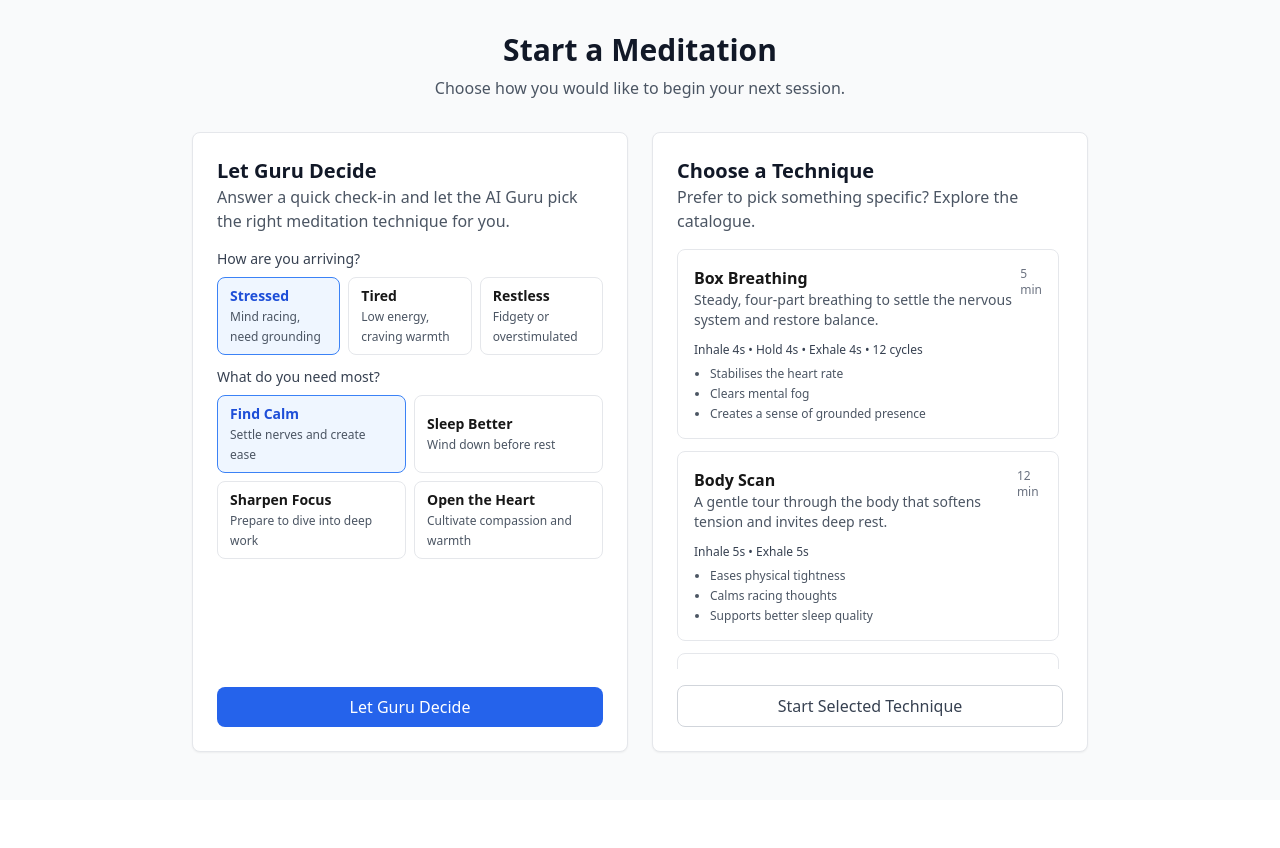
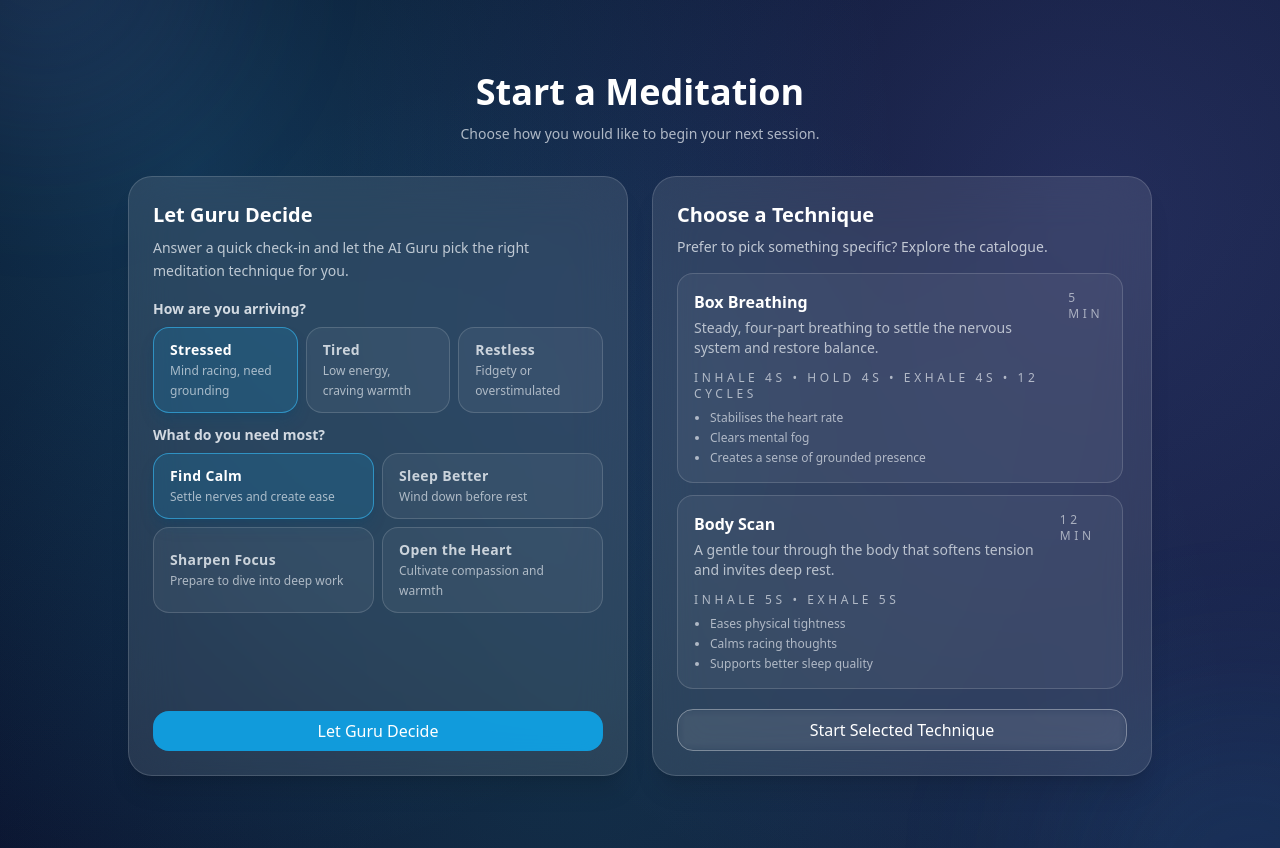
Before and after one commit to CelebrityPunks/gooroo, a Next.js app: page /meditate in a window 1280 px wide. Before the commit the page ends 800 px from the top, so only its background shows below. Built offline with nearby package versions, Linux system fonts and the light colour scheme.

Commit message:
feat: refresh meditation experience styling

```diff
--- a/app/layout.tsx
+++ b/app/layout.tsx
@@ -5,7 +5,8 @@ import { AuthProvider } from '../components/auth/AuthProvider';
 
 export const metadata: Metadata = {
   title: 'AI Guru Meditation',
-  description: 'A voice-first meditation app where users speak to an AI Guru who guides meditation in real time',
+  description:
+    'A voice-first meditation app where users speak to an AI Guru who guides meditation in real time',
 };
 
 export default function RootLayout({
@@ -14,11 +15,11 @@ export default function RootLayout({
   children: React.ReactNode;
 }) {
   return (
-    <html lang="en">
-      <body className="font-sans antialiased">
+    <html lang='en'>
+      <body className='app-body font-sans antialiased'>
         <AuthProvider>
-          <main className="min-h-screen">
-            {children}
+          <main className='app-shell'>
+            <div className='app-shell__content'>{children}</div>
           </main>
         </AuthProvider>
       </body>
--- a/app/meditate/MeditateLobby.tsx
+++ b/app/meditate/MeditateLobby.tsx
@@ -145,31 +145,30 @@ export default function MeditateLobby({ techniques }: MeditateLobbyProps) {
   };
 
   return (
-    <div className='min-h-screen bg-gray-50 p-8'>
-      <div className='max-w-4xl mx-auto space-y-8'>
-        <header className='text-center space-y-2'>
-          <h1 className='text-3xl font-bold text-gray-900'>
+    <div className='mx-auto flex w-full max-w-5xl flex-col gap-8'>
+      <header className='space-y-3 text-center'>
+        <h1 className='text-3xl font-semibold text-white md:text-4xl'>
           Start a Meditation
         </h1>
-          <p className='text-gray-600'>
+        <p className='text-sm text-slate-100/70'>
           Choose how you would like to begin your next session.
         </p>
       </header>
 
       {error && (
-          <div className='bg-red-50 border border-red-200 text-red-700 px-4 py-3 rounded-lg'>
+        <div className='rounded-2xl border border-rose-400/40 bg-rose-500/10 px-4 py-3 text-rose-100 shadow-lg backdrop-blur-md'>
           {error}
         </div>
       )}
 
       <div className='grid gap-6 lg:grid-cols-2'>
-          <Card className='flex flex-col h-full justify-between space-y-4 p-6'>
+        <Card className='flex h-full flex-col justify-between space-y-6 p-6'>
           <div className='space-y-4'>
-              <div>
-                <h2 className='text-xl font-semibold text-gray-900'>
+            <div className='space-y-2'>
+              <h2 className='text-xl font-semibold text-white'>
                 Let Guru Decide
               </h2>
-                <p className='text-gray-600'>
+              <p className='text-sm leading-relaxed text-slate-100/75'>
                 Answer a quick check-in and let the AI Guru pick the right
                 meditation technique for you.
               </p>
@@ -177,25 +176,25 @@ export default function MeditateLobby({ techniques }: MeditateLobbyProps) {
 
             <div className='space-y-3'>
               <div>
-                  <p className='text-sm font-medium text-gray-700 mb-2'>
+                <p className='mb-2 text-sm font-semibold text-slate-100/85'>
                   How are you arriving?
                 </p>
-                  <div className='grid sm:grid-cols-3 gap-2'>
+                <div className='grid gap-2 sm:grid-cols-3'>
                   {moodOptions.map(option => (
                     <button
                       key={option.value}
                       type='button'
                       onClick={() => setMood(option.value)}
-                        className={`rounded-lg border px-3 py-2 text-sm text-left transition-colors ${
+                      className={`rounded-2xl border px-4 py-3 text-left text-sm transition-all ${
                         mood === option.value
-                            ? 'border-blue-500 bg-blue-50 text-blue-700'
-                            : 'border-gray-200 bg-white hover:border-blue-300'
+                          ? 'border-sky-400/60 bg-sky-500/15 text-white shadow-lg shadow-sky-900/30'
+                          : 'border-white/15 bg-white/5 text-slate-100/80 hover:border-sky-300/40 hover:bg-white/10'
                       }`}
                     >
-                        <span className='font-semibold block'>
+                      <span className='block font-semibold tracking-wide'>
                         {option.label}
                       </span>
-                        <span className='text-xs text-gray-600'>
+                      <span className='text-xs text-slate-100/65'>
                         {option.description}
                       </span>
                     </button>
@@ -204,25 +203,25 @@ export default function MeditateLobby({ techniques }: MeditateLobbyProps) {
               </div>
 
               <div>
-                  <p className='text-sm font-medium text-gray-700 mb-2'>
+                <p className='mb-2 text-sm font-semibold text-slate-100/85'>
                   What do you need most?
                 </p>
-                  <div className='grid sm:grid-cols-2 gap-2'>
+                <div className='grid gap-2 sm:grid-cols-2'>
                   {goalOptions.map(option => (
                     <button
                       key={option.value}
                       type='button'
                       onClick={() => setGoal(option.value)}
-                        className={`rounded-lg border px-3 py-2 text-sm text-left transition-colors ${
+                      className={`rounded-2xl border px-4 py-3 text-left text-sm transition-all ${
                         goal === option.value
-                            ? 'border-blue-500 bg-blue-50 text-blue-700'
-                            : 'border-gray-200 bg-white hover:border-blue-300'
+                          ? 'border-sky-400/60 bg-sky-500/15 text-white shadow-lg shadow-sky-900/30'
+                          : 'border-white/15 bg-white/5 text-slate-100/80 hover:border-sky-300/40 hover:bg-white/10'
                       }`}
                     >
-                        <span className='font-semibold block'>
+                      <span className='block font-semibold tracking-wide'>
                         {option.label}
                       </span>
-                        <span className='text-xs text-gray-600'>
+                      <span className='text-xs text-slate-100/65'>
                         {option.description}
                       </span>
                     </button>
@@ -243,46 +242,46 @@ export default function MeditateLobby({ techniques }: MeditateLobbyProps) {
           </Button>
         </Card>
 
-          <Card className='p-6 space-y-4'>
-            <div>
-              <h2 className='text-xl font-semibold text-gray-900'>
+        <Card className='space-y-4 p-6'>
+          <div className='space-y-2'>
+            <h2 className='text-xl font-semibold text-white'>
               Choose a Technique
             </h2>
-              <p className='text-gray-600'>
+            <p className='text-sm text-slate-100/75'>
               Prefer to pick something specific? Explore the catalogue.
             </p>
           </div>
 
-            <div className='space-y-3 max-h-[420px] overflow-y-auto pr-1'>
+          <div className='max-h-[420px] space-y-3 overflow-y-auto pr-1'>
             {allTechniques.map(technique => (
               <button
                 key={technique.key}
                 type='button'
                 onClick={() => setTechniqueKey(technique.key)}
-                  className={`w-full text-left rounded-lg border p-4 transition-colors ${
+                className={`w-full rounded-2xl border p-4 text-left transition-all ${
                   techniqueKey === technique.key
-                      ? 'border-blue-500 bg-blue-50 text-blue-700 shadow-sm'
-                      : 'border-gray-200 bg-white hover:border-blue-300'
+                    ? 'border-sky-400/60 bg-sky-500/15 text-white shadow-lg shadow-sky-900/30'
+                    : 'border-white/15 bg-white/5 text-slate-100/80 hover:border-sky-300/40 hover:bg-white/10'
                 }`}
               >
                 <div className='flex items-start justify-between gap-2'>
-                    <div>
-                      <h3 className='font-semibold text-base'>
+                  <div className='space-y-1'>
+                    <h3 className='text-base font-semibold text-white'>
                       {technique.name}
                     </h3>
-                      <p className='text-sm text-gray-600'>
+                    <p className='text-sm text-slate-100/70'>
                       {technique.description}
                     </p>
                   </div>
-                    <span className='text-xs font-medium text-gray-500'>
+                  <span className='text-xs font-medium uppercase tracking-[0.3em] text-slate-100/60'>
                     {technique.defaultDurationMinutes} min
                   </span>
                 </div>
                 <div className='mt-3 space-y-2'>
-                    <p className='text-xs text-gray-700'>
+                  <p className='text-xs uppercase tracking-[0.3em] text-slate-100/65'>
                     {formatPattern(technique.pattern)}
                   </p>
-                    <ul className='text-xs text-gray-600 space-y-1 list-disc pl-4'>
+                  <ul className='list-disc space-y-1 pl-4 text-xs text-slate-100/65'>
                     {technique.benefits.map(benefit => (
                       <li key={benefit}>{benefit}</li>
                     ))}
@@ -298,13 +297,10 @@ export default function MeditateLobby({ techniques }: MeditateLobbyProps) {
             disabled={isUserStarting}
             className='w-full'
           >
-              {isUserStarting
-                ? 'Launching session…'
-                : 'Start Selected Technique'}
+            {isUserStarting ? 'Launching session…' : 'Start Selected Technique'}
           </Button>
         </Card>
       </div>
     </div>
-    </div>
   );
 }
--- a/components/ui/Card.tsx
+++ b/components/ui/Card.tsx
@@ -9,7 +9,8 @@ interface CardProps {
 }
 
 export function Card({ children, className = '', padding = 'md' }: CardProps) {
-  const baseClasses = 'bg-white rounded-lg border border-gray-200 shadow-sm';
+  const baseClasses =
+    'rounded-3xl border border-white/15 bg-white/10 text-slate-100 shadow-xl backdrop-blur-xl transition-shadow duration-300';
 
   const paddingClasses = {
     sm: 'p-4',
--- a/styles/globals.css
+++ b/styles/globals.css
@@ -3,21 +3,115 @@
 @tailwind utilities;
 
 :root {
-  --background: #ffffff;
-  --foreground: #171717;
+  --background:
+    radial-gradient(
+      circle at 15% 20%,
+      rgba(56, 189, 248, 0.22),
+      transparent 55%
+    ),
+    radial-gradient(
+      circle at 85% 25%,
+      rgba(129, 140, 248, 0.18),
+      transparent 60%
+    ),
+    radial-gradient(
+      circle at 45% 85%,
+      rgba(45, 212, 191, 0.12),
+      transparent 65%
+    ),
+    linear-gradient(135deg, #050b1b 0%, #0b1430 38%, #141f43 100%);
+  --foreground: #e2e8f0;
 }
 
 @media (prefers-color-scheme: dark) {
   :root {
-    --background: #0a0a0a;
-    --foreground: #ededed;
+    --background:
+      radial-gradient(
+        circle at 12% 15%,
+        rgba(56, 189, 248, 0.25),
+        transparent 55%
+      ),
+      radial-gradient(
+        circle at 78% 22%,
+        rgba(129, 140, 248, 0.2),
+        transparent 60%
+      ),
+      radial-gradient(
+        circle at 48% 88%,
+        rgba(45, 212, 191, 0.16),
+        transparent 65%
+      ),
+      linear-gradient(135deg, #050b1b 0%, #0b1430 38%, #141f43 100%);
+    --foreground: #f8fafc;
   }
 }
 
 body {
+  font-family: 'Inter', 'Segoe UI', Arial, Helvetica, sans-serif;
+}
+
+.app-body {
   color: var(--foreground);
   background: var(--background);
-  font-family: Arial, Helvetica, sans-serif;
+  min-height: 100vh;
+  position: relative;
+  overflow-x: hidden;
+}
+
+.app-shell {
+  position: relative;
+  z-index: 0;
+  min-height: 100vh;
+  padding: clamp(2.5rem, 6vw, 4.5rem) clamp(1.5rem, 5vw, 3.5rem);
+  display: flex;
+  justify-content: center;
+  overflow: hidden;
+}
+
+.app-shell::before,
+.app-shell::after {
+  content: '';
+  position: absolute;
+  border-radius: 9999px;
+  filter: blur(70px);
+  opacity: 0.35;
+  z-index: 0;
+  animation: shell-drift 28s ease-in-out infinite;
+}
+
+.app-shell::before {
+  width: min(32rem, 90vw);
+  height: min(32rem, 90vw);
+  top: -18rem;
+  left: -14rem;
+  background: radial-gradient(
+    circle at center,
+    rgba(129, 140, 248, 0.45),
+    transparent 70%
+  );
+}
+
+.app-shell::after {
+  width: min(36rem, 95vw);
+  height: min(36rem, 95vw);
+  bottom: -20rem;
+  right: -16rem;
+  background: radial-gradient(
+    circle at center,
+    rgba(56, 189, 248, 0.4),
+    transparent 70%
+  );
+  animation-direction: reverse;
+}
+
+.app-shell__content {
+  position: relative;
+  z-index: 1;
+  width: 100%;
+  max-width: 1100px;
+  display: flex;
+  flex-direction: column;
+  gap: clamp(2rem, 4vw, 3rem);
 }
 
 @layer utilities {
@@ -50,6 +144,18 @@ body {
   box-shadow:
     inset 0 0 40px rgba(148, 163, 184, 0.15),
     0 25px 60px rgba(15, 23, 42, 0.45);
+}
+
+@keyframes shell-drift {
+  0% {
+    transform: translate3d(0, 0, 0) scale(1);
+  }
+  50% {
+    transform: translate3d(30px, -24px, 0) scale(1.08);
+  }
+  100% {
+    transform: translate3d(-18px, 16px, 0) scale(1);
+  }
 }
 
 .meditation-visual__gradient {
```
Also changed, not shown: app/(marketing)/marketing/page.tsx (+7 -9 lines), app/dashboard/DashboardClient.tsx (+33 -32 lines), app/meditate/live/[sessionId]/BreathGuide.tsx (+8 -10 lines), app/meditate/live/[sessionId]/LiveSessionView.tsx (+71 -55 lines), components/ui/Button.tsx (+6 -4 lines). Lines whose indentation alone changed are shown as unchanged.
